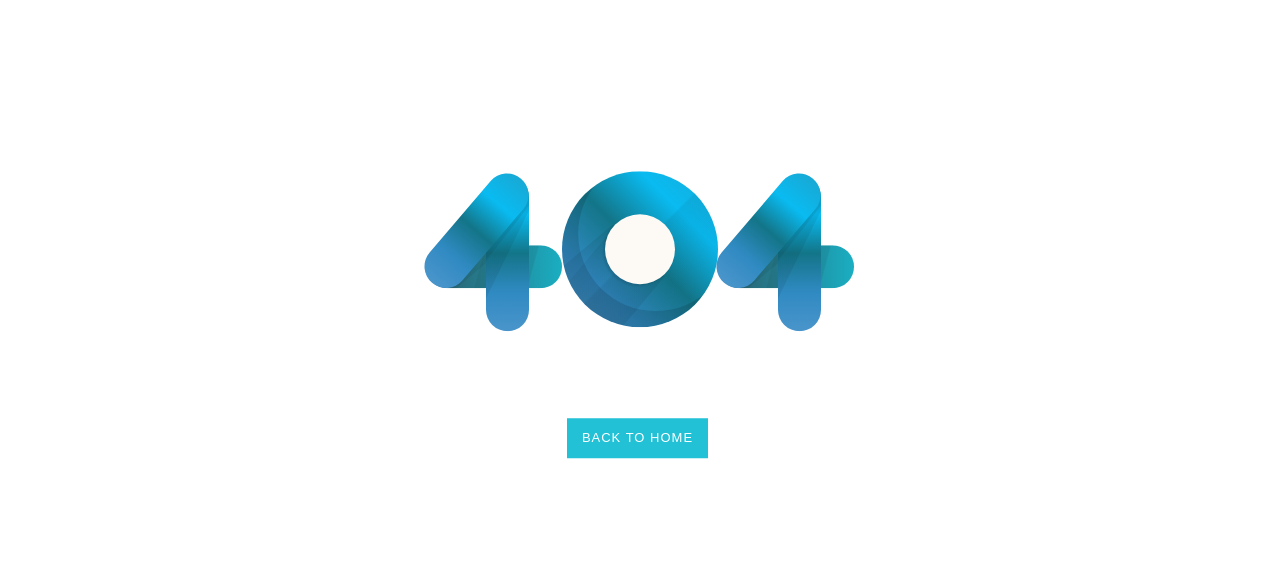
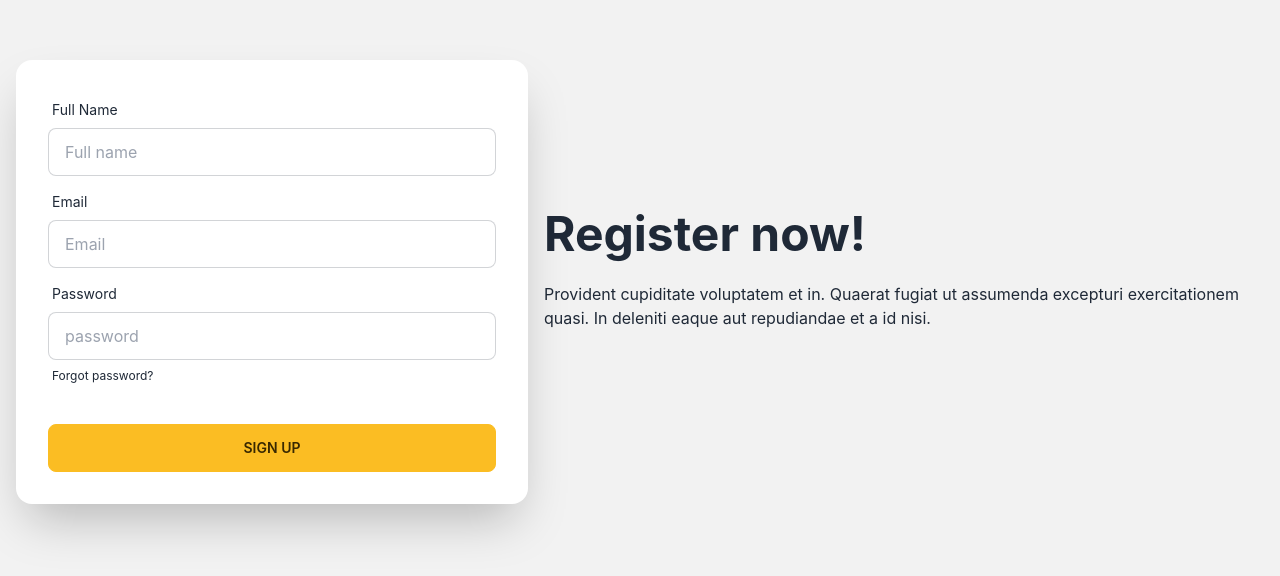
Before and after one commit to oddakussa12/helpdesk-frontend, a React (Create React App) app: page /register in a window 1280 px wide. Shown: the part 118-694 px from the top of the page. Built offline with nearby package versions, Linux system fonts and the light colour scheme; no server answers.

Commit message:
Add register page

```diff
--- a/src/App.js
+++ b/src/App.js
@@ -9,6 +9,7 @@
 import PageNotFound from "./common/PageNotFound";
 import Unauthorized from "./common/Unauthorized";
 import Login from './World/Components/Login';
+import Register from './World/Components/Register';
 import Faq from './World/Pages/Faq';
 
 
@@ -47,6 +48,7 @@
         <Route path="*" element={<PageNotFound />} />
         <Route path="/unauthorized" element={<Unauthorized />} />
         <Route path="/login" element={<Login />} />
+        <Route path="/register" element={<Register />} />
       </Routes>
     </div>
   );
--- /dev/null
+++ b/src/World/Components/Register.jsx
@@ -0,0 +1,43 @@
+
+const Register = () => {
+    return (
+        <div className="hero min-h-screen bg-base-200">
+            <div className="hero-content flex-col lg:flex-row-reverse">
+                <div className="text-center lg:text-left">
+                    <h1 className="text-5xl font-bold">Register now!</h1>
+                    <p className="py-6">Provident cupiditate voluptatem et in. Quaerat fugiat ut assumenda excepturi exercitationem quasi. In deleniti eaque aut repudiandae et a id nisi.</p>
+                </div>
+                <div className="card flex-shrink-0 w-full max-w-lg shadow-2xl bg-base-100">
+                    <div className="card-body">
+                        <div className="form-control">
+                            <label className="label">
+                                <span className="label-text">Full Name</span>
+                            </label>
+                            <input type="text" placeholder="Full name" className="input input-bordered" />
+                        </div>
+                        <div className="form-control">
+                            <label className="label">
+                                <span className="label-text">Email</span>
+                            </label>
+                            <input type="text" placeholder="Email" className="input input-bordered" />
+                        </div>
+                        <div className="form-control">
+                            <label className="label">
+                                <span className="label-text">Password</span>
+                            </label>
+                            <input type="text" placeholder="password" className="input input-bordered" />
+                            <label className="label">
+                                <a href="#" className="label-text-alt link link-hover">Forgot password?</a>
+                            </label>
+                        </div>
+                        <div className="form-control mt-6">
+                            <button className="btn btn-warning">Sign Up</button>
+                        </div>
+                    </div>
+                </div>
+            </div>
+        </div>
+    )
+}
+
+export default Register
```
